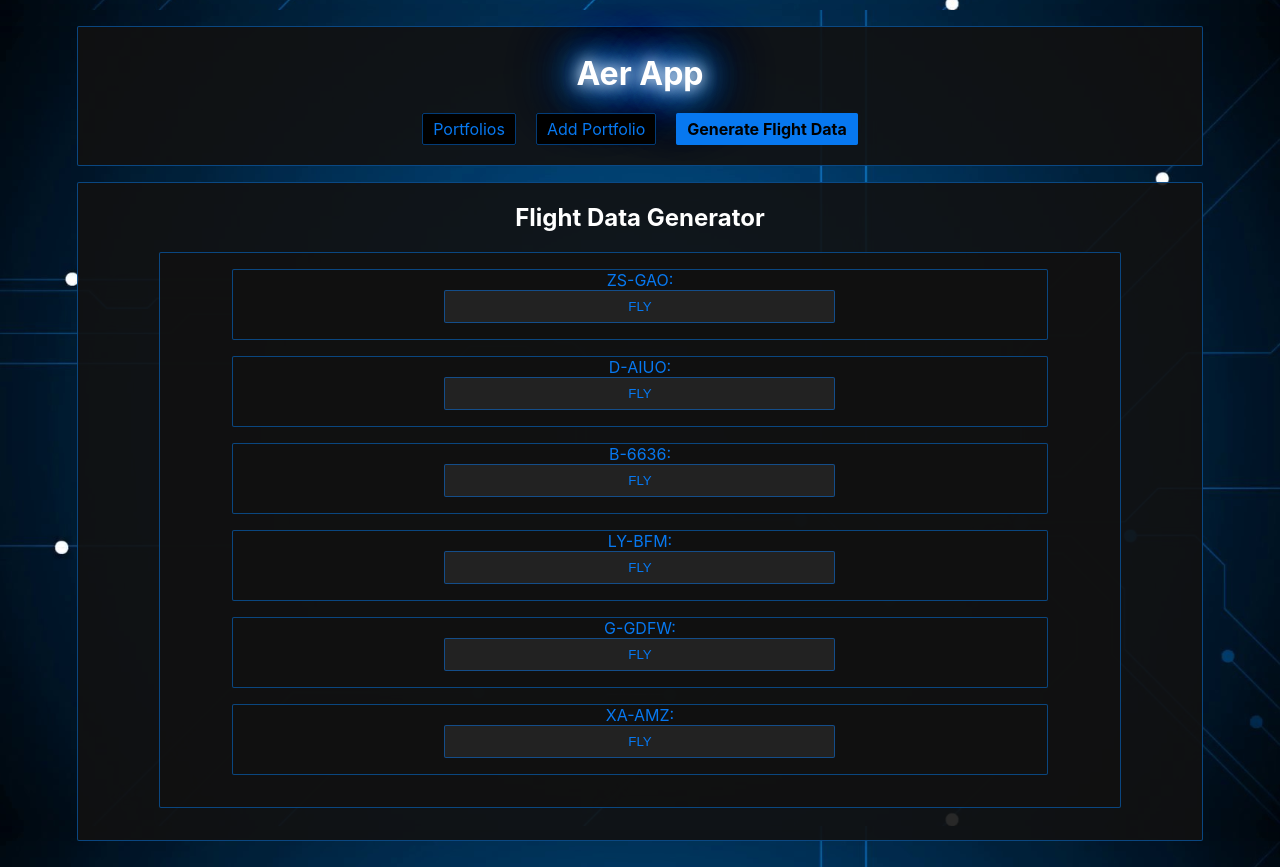
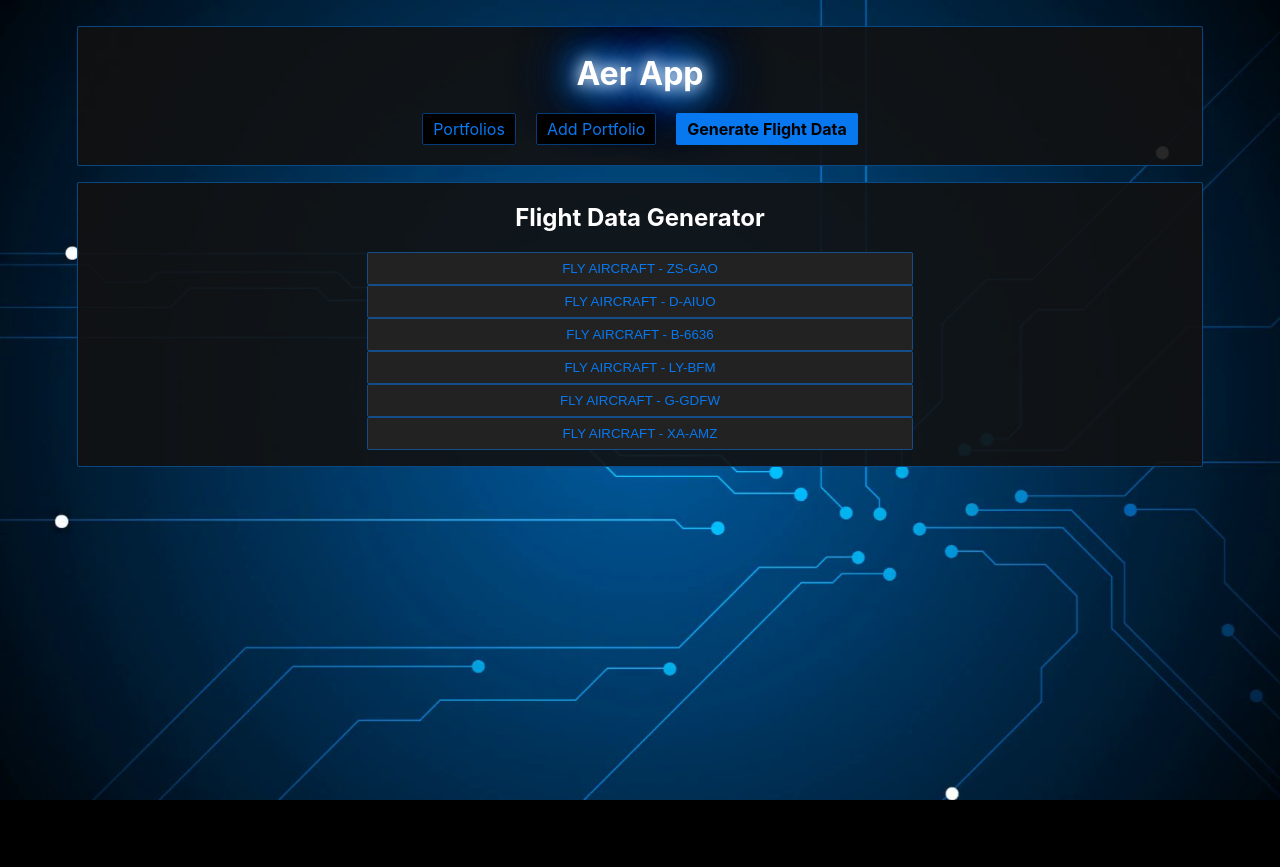
Before and after one commit to rayphelan/aer-app, a React (Create React App) app: page /flight-data-generator in a window 1280 px wide. After the commit the page ends 800 px from the top, so only its background shows below. Built offline with nearby package versions, Linux system fonts and the light colour scheme.

Commit message:
Tweak flight generator page

```diff
--- a/src/features/flights/Flight.jsx
+++ b/src/features/flights/Flight.jsx
@@ -12,7 +12,7 @@ const StyledContainer = styled.div`
   flex-direction: column;
   padding: 1rem;
   margin: 0.5rem;
-  width: 100%;
+  width: 50%;
   border: 1px solid #222;
   background-color: black;
 `;
--- a/src/features/flights/FlightDataGenerator.jsx
+++ b/src/features/flights/FlightDataGenerator.jsx
@@ -5,11 +5,6 @@ import { selectAllAircraft, fetchAircraft } from '../aircraft/aircraftSlice';
 import { selectFlights, addFlight } from './flightsSlice';
 import { Container, Title, Loader, Section, Button } from '../../components';
 import { Flight } from './Flight';
-import styled from 'styled-components';
-
-const StyledContainer = styled(Container)`
-  border: 2px solid red;
-`;
 
 export const FlightDataGenerator = () => {
   const dispatch = useDispatch();
@@ -21,14 +16,16 @@ export const FlightDataGenerator = () => {
   const [isLoading, setIsLoading] = useState(false);
 
   const fly = (reg) => {
-    const aircraftFlying = aircraft.data.find(({ regCode}) => regCode === reg);
+    const aircraftFlying = aircraft.data.find(({ regCode }) => regCode === reg);
     console.log('Flying', aircraftFlying);
-    dispatch(addFlight({
+    dispatch(
+      addFlight({
         aircraft: aircraftFlying,
         flights: flights.data,
         airports: airports.data,
-    }));
-  }
+      })
+    );
+  };
 
   useEffect(() => {
     const loadAirports = () => {
@@ -61,24 +58,22 @@ export const FlightDataGenerator = () => {
         <Loader />
       ) : (
         <>
-          <Container>
           {aircraft.data.map(({ regCode }) => {
             return (
-                <Container key={regCode}>
+
                 <Section key={`aircraft-${regCode}`}>
-                    {regCode}:
-                    <Button onClick={() => fly(regCode)}>Fly</Button>
-                    {
-                      flights.data.map((flight) => {
-                        return flight.registration === regCode && <Flight flight={flight} key={flight.flight_number} />
-                      })
-                    }
-                  </Section>
-                </Container>
+                  <Button onClick={() => fly(regCode)}>Fly Aircraft - {regCode}</Button>
+                  {flights.data.map((flight) => {
+                    return (
+                      flight.registration === regCode && (
+                        <Flight flight={flight} key={flight.flight_number} />
+                      )
                     );
                   })}
-          </Container>
+                </Section>
 
+            );
+          })}
         </>
       )}
     </Container>
```
Lines whose indentation alone changed are shown as unchanged.
